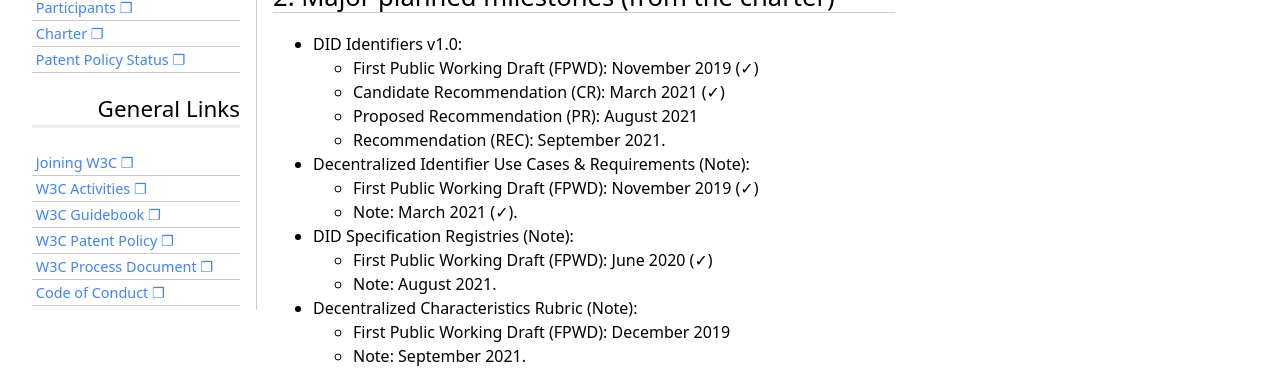
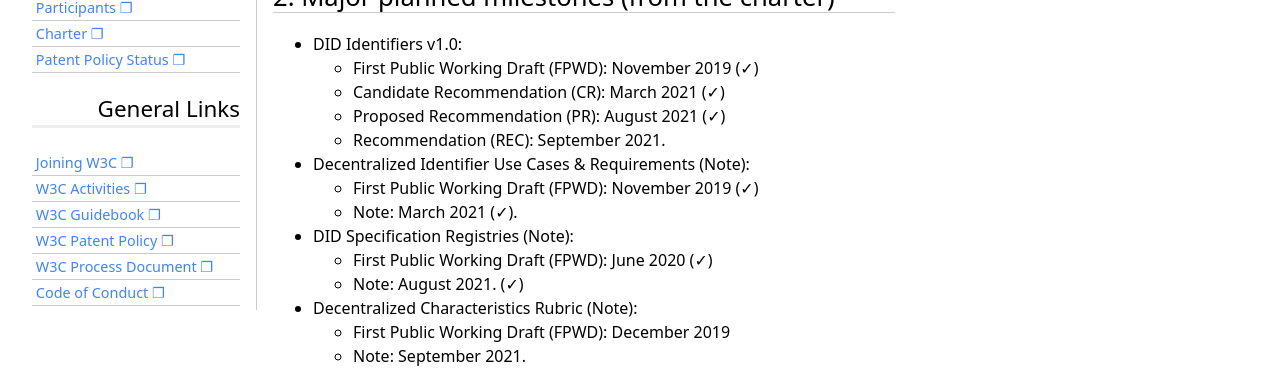
Before and after one commit to w3c/did-wg, a Jekyll site: the page built from PublStatus.md, in a window 1280 px wide. Shown: the part 762-1144 px from the top of the page. Built offline with Jekyll 4.4.1, drawn with Linux system fonts in a browser that asks for light colours; some web fonts are replaced; our own code applies the rules of GitHub Pages for plain Markdown files.

```diff
--- a/PublStatus.md
+++ b/PublStatus.md
@@ -28,14 +28,14 @@ The Editors’ drafts are managed in GitHub repositories; the list of those repo
 * DID Identifiers v1.0:
     * First Public Working Draft (FPWD): November 2019 (✓)
     * Candidate Recommendation (CR): March 2021 (✓)
-    * Proposed Recommendation (PR): August 2021
+    * Proposed Recommendation (PR): August 2021 (✓)
     * Recommendation (REC): September 2021.
 * Decentralized Identifier Use Cases & Requirements (Note):
     * First Public Working Draft (FPWD): November 2019 (✓)
     * Note: March 2021 (✓).
 * DID Specification Registries (Note):
     * First Public Working Draft (FPWD): June 2020 (✓)
-    * Note: August 2021.
+    * Note: August 2021. (✓)
 * Decentralized Characteristics Rubric (Note):
     * First Public Working Draft (FPWD): December 2019
     * Note: September 2021.
```
